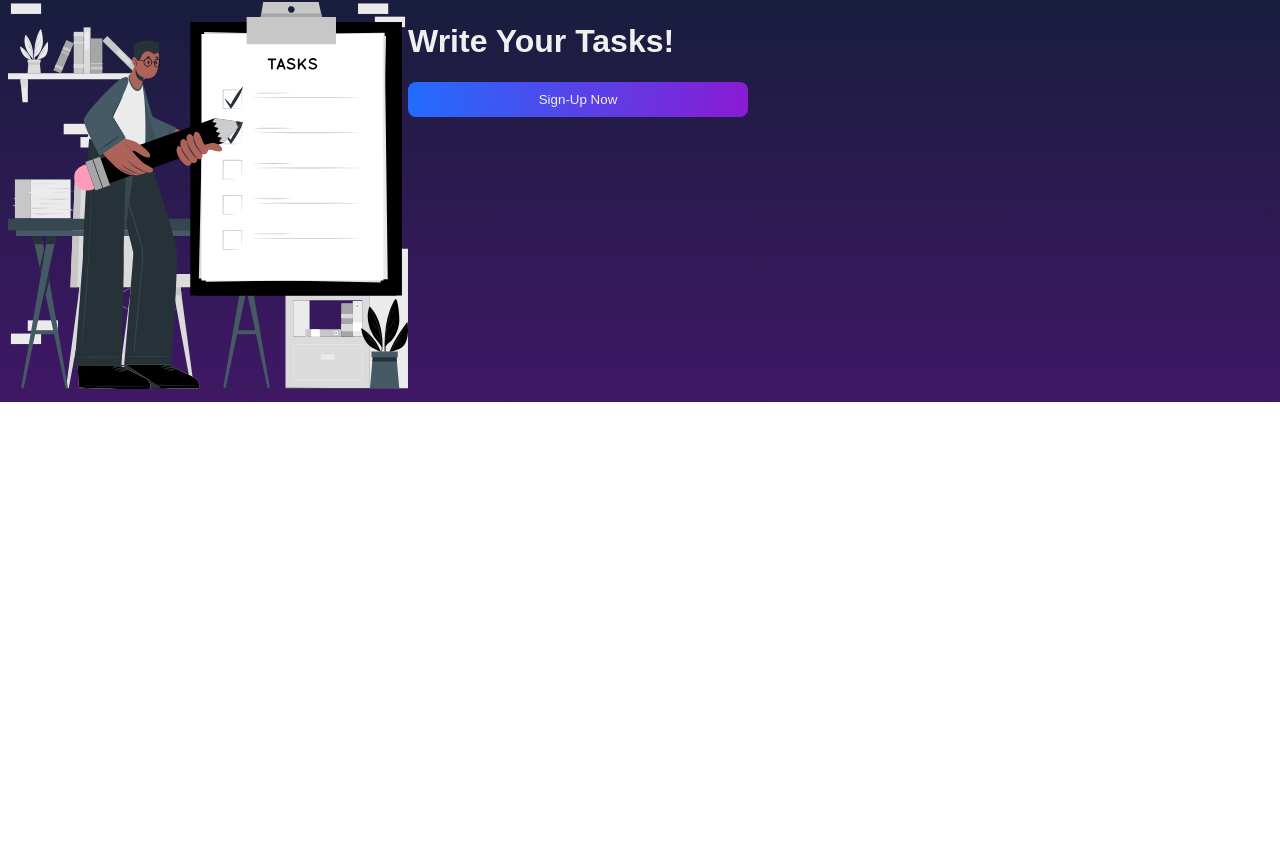
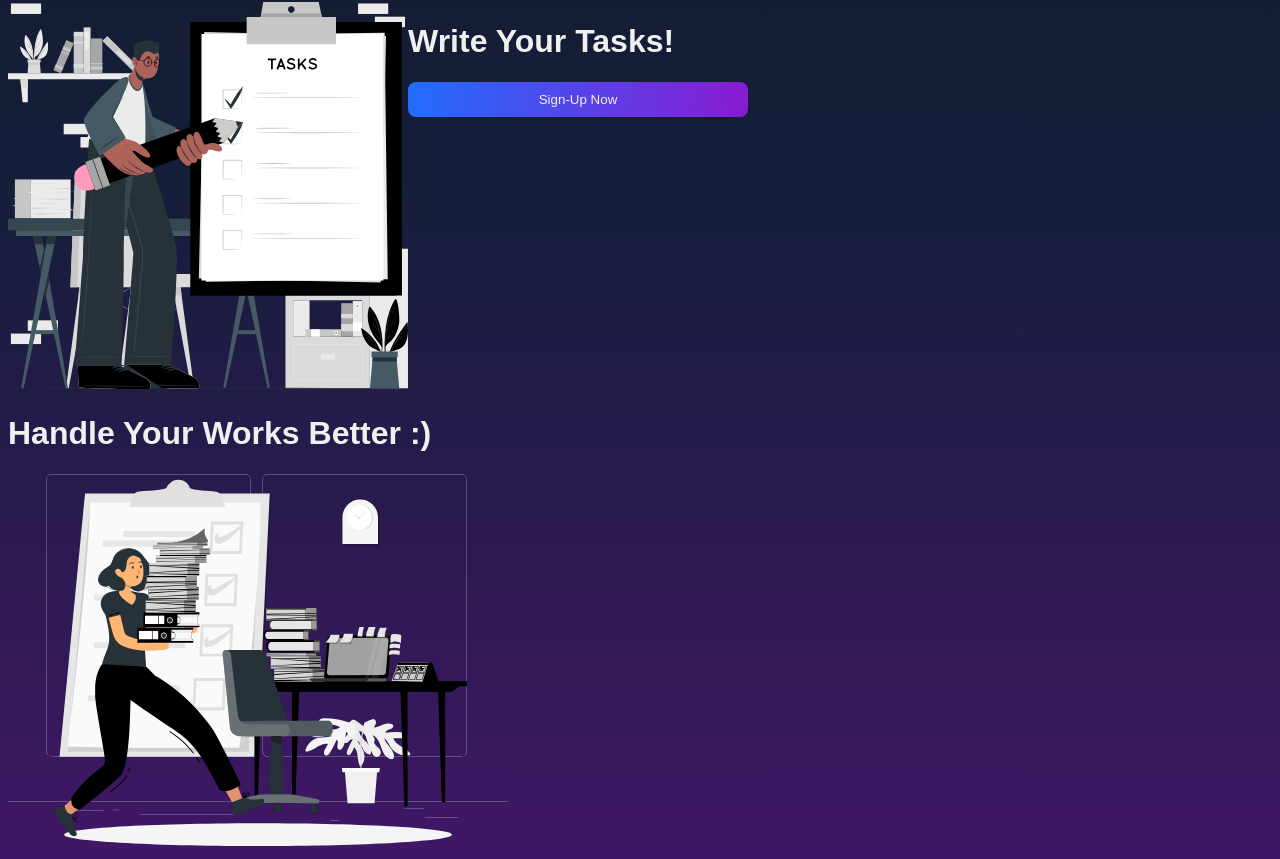
Before and after one commit to aliiimaher/ToDoList-Frontend, a Vue app: page / in a window 1280 px wide. Shown: the part 473-1332 px from the top of the page. Before the commit the page ends 875 px from the top, so only its background shows below. Built offline with nearby package versions, Linux system fonts and the light colour scheme.

Commit message:
add illustration and text

```diff
--- a/src/views/HomeView.vue
+++ b/src/views/HomeView.vue
@@ -13,7 +13,6 @@
         <img src="../assets/Schedule.svg" alt="">
       </div>
     </div>
-
     <div class="card2">
       <div>
         <img src="../assets/Write.svg" alt="">
@@ -28,7 +27,15 @@
     </div>
 
 
-    <div class="card3"></div>
+    <div class="card3">
+      <div>
+        <h1>Handle Your Works Better :)</h1>
+      </div>
+      <div>
+        <img src="../assets/Handle.svg" alt="">
+      </div>
+
+    </div>
 
 
     <div class="card4"></div>
@@ -49,7 +56,7 @@ export default {
 
 <style scoped>
 
-.container{
+.container {
   /*text-align: center;*/
 }
 
```
Also changed, not shown: src/assets/Handle.svg (added).
